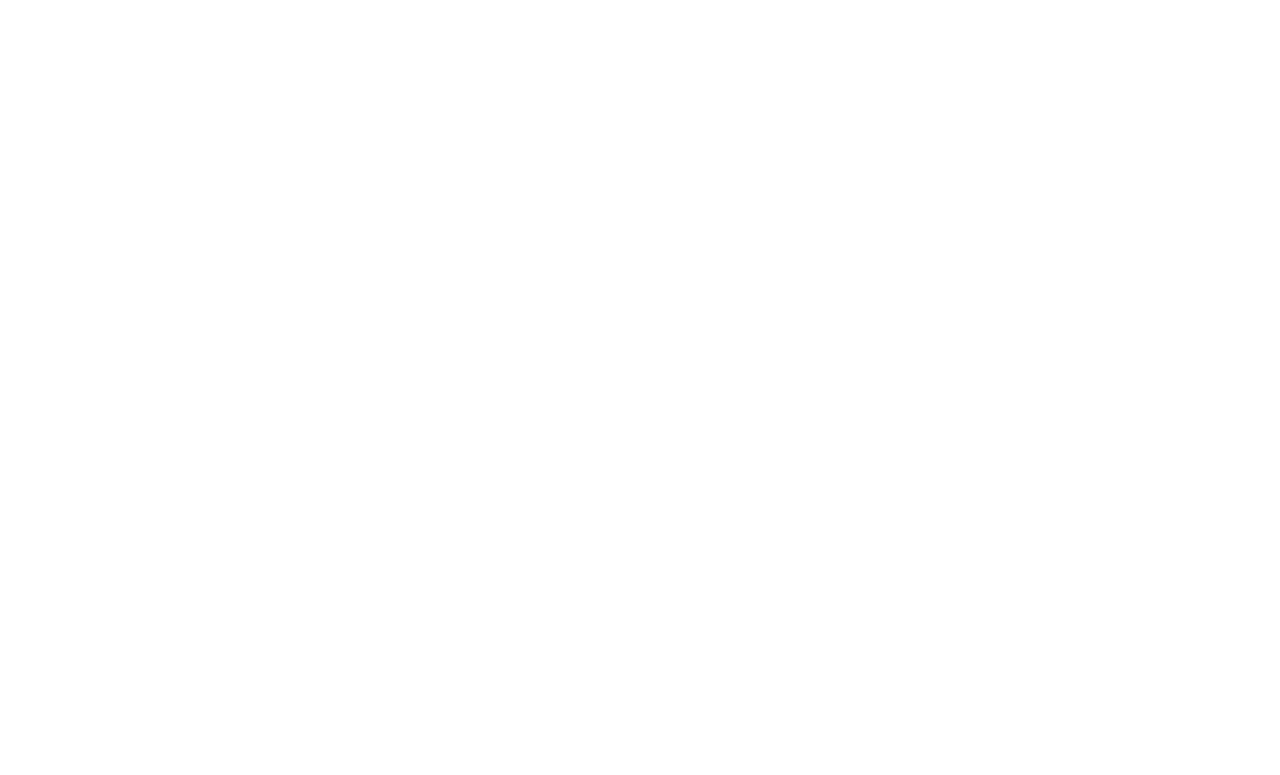
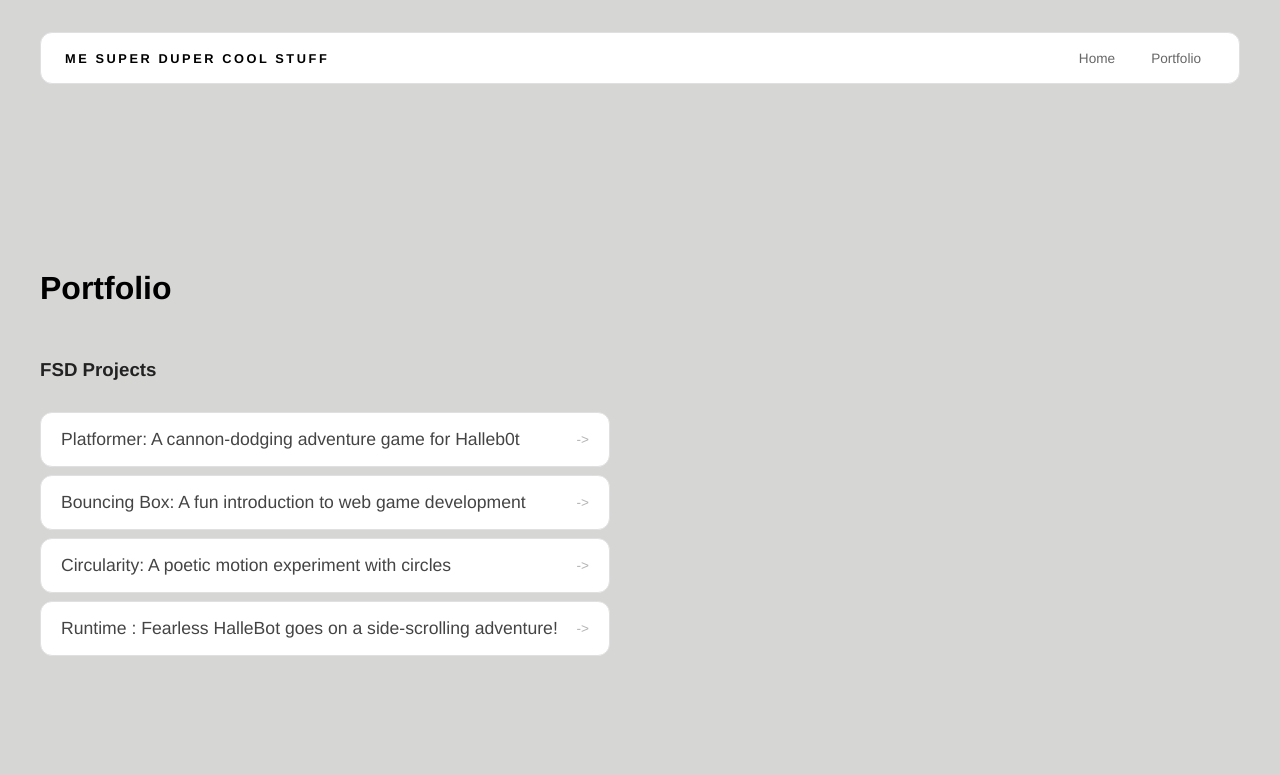
Before and after one commit to Bourque44681/Bourque44681.github.io, a plain HTML site: page portfolio.html in a window 1280 px wide. Drawn offline with Linux system fonts and the light colour scheme.

Commit message:
Updated Porfolio

```diff
--- a/portfolio.html
+++ b/portfolio.html
@@ -0,0 +1,48 @@
+<!DOCTYPE html>
+<html>
+  <head>
+    <title>Me Super Duper Cool Stuff</title>
+    <meta charset="UTF-8">
+    <head>
+      <title>Your Name's Website</title>
+      <link rel="stylesheet" href="style.css" />
+    </head>
+
+  </head>
+  <body>
+    <!-- All content goes here -->
+    <div id="all-contents">
+      <nav>
+        <h1>Me Super Duper Cool Stuff</h1>
+        <ul id="nav-ul">
+          <li class="nav-li">
+            <a href="index.html">Home</a>
+          </li>
+          <li class="nav-li">
+            <a href="portfolio.html">Portfolio</a>
+          </li>
+        </ul>
+      </nav>
+      <main>
+        <div class="content">
+          <h1>Portfolio</h1>
+          <h3>FSD Projects</h3>
+          <ul id="portfolio">
+            <li>
+              <a href="fsd-projects/platformer/">Platformer: A cannon-dodging adventure game for Halleb0t</a>
+            </li>
+            <li>
+              <a href="fsd-projects/bouncing-box/">Bouncing Box: A fun introduction to web game development</a>
+            </li>
+            <li>
+              <a href="fsd-projects/circularity/">Circularity: A poetic motion experiment with circles</a>
+            </li>
+            <li>
+            <a href="fsd-projects/runtime/">Runtime : Fearless HalleBot goes on a side-scrolling adventure!</a>
+            </li>
+          </ul>
+        </div>
+      </main>
+    </div>
+  </body>
+</html>
--- a/style.css
+++ b/style.css
@@ -164,3 +164,57 @@
   background: #000;
   color: #fff;
 }
+
+/* Portfolio styles */
+.content h1 {
+  color: black;
+}
+
+#portfolio {
+  list-style: none;
+  margin: 0;
+  padding: 0;
+  width: 100%;
+  display: flex;
+  flex-direction: column;
+  gap: 8px;
+}
+
+#portfolio li {
+  border-radius: 12px;
+  overflow: hidden;
+  width: 570px;
+}
+
+#portfolio a {
+  display: flex;
+  justify-content: space-between;
+  align-items: center;
+  text-decoration: none;
+  color: #444;
+  padding: 16px 20px;
+  font-size: 1.1rem;
+  font-weight: 500;
+  background: #fff;
+  border: 1px solid #e0e0e0;
+  border-radius: 12px;
+  transition: background 0.25s ease, color 0.25s ease, transform 0.25s ease;
+}
+
+#portfolio a:hover {
+  background: #000;
+  color: #fff;
+  transform: translateX(4px);
+}
+
+#portfolio a::after {
+  content: "->";
+  font-size: 0.85rem;
+  opacity: 0.4;
+  transition: opacity 0.25s ease;
+  white-space: nowrap;
+}
+
+#portfolio a:hover::after {
+  opacity: 1;
+}
```
